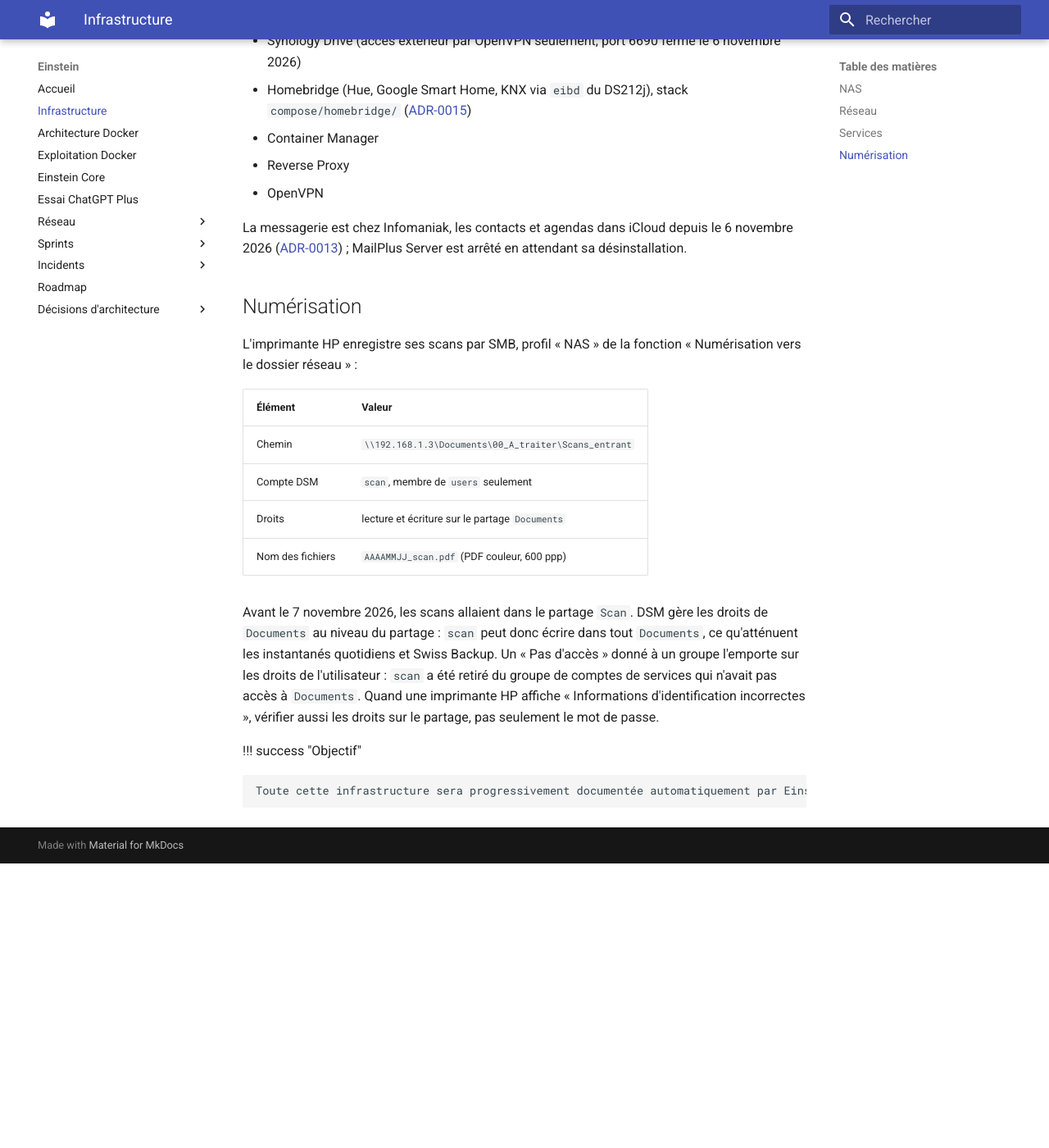
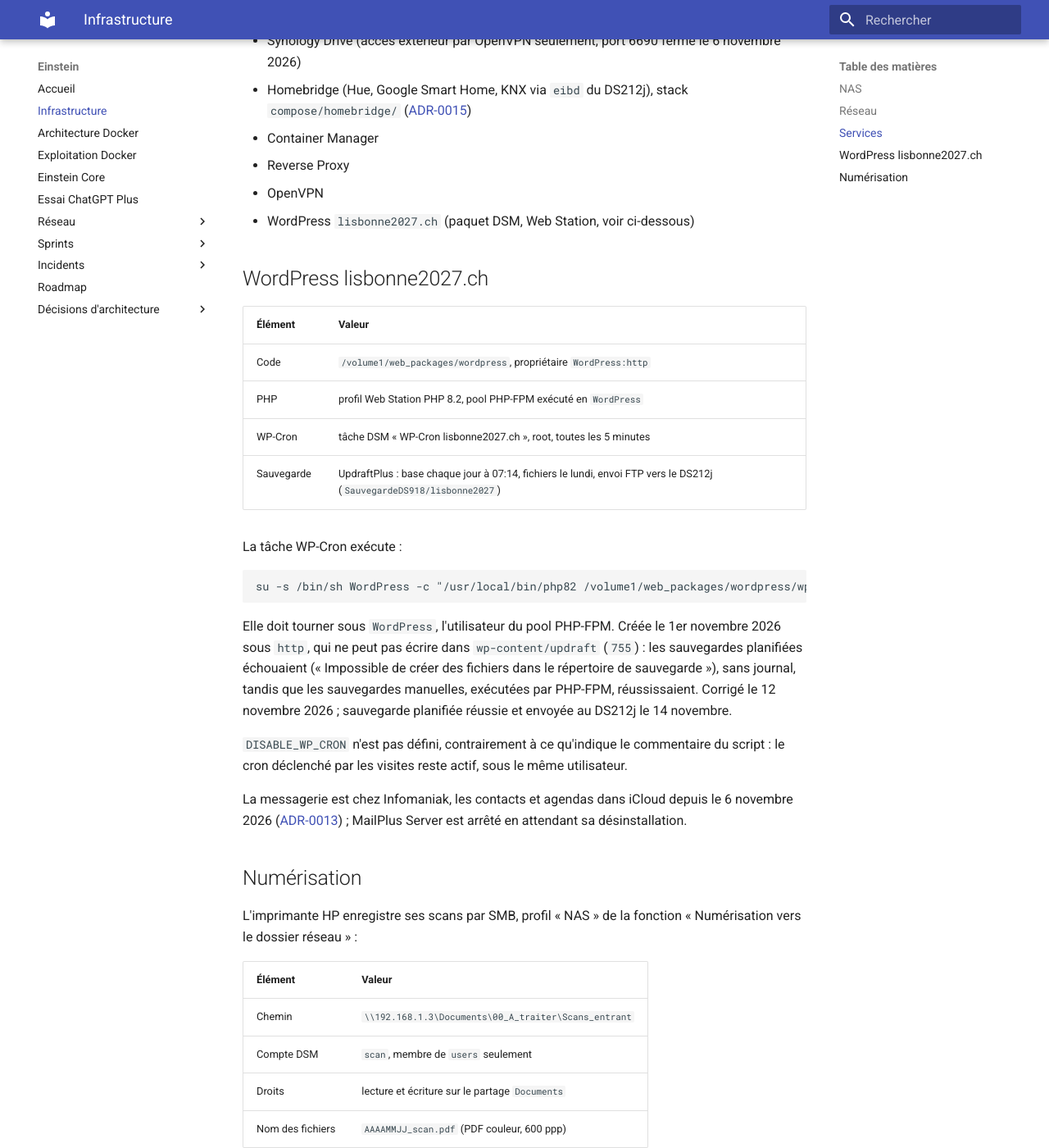
Before and after one commit to asanchez74/Einstein, an MkDocs documentation site: the page built from docs/infrastructure.md, in a window 1280 px wide and 1400 px high, scrolled down 1285 px. Shown: the whole window at 82% size. Built offline with MkDocs 1.6.1 and Material for MkDocs 9.7.7, drawn with Linux system fonts in a browser that asks for light colours; before the commit the page ends 2338 px from its top, so only the background shows below that.

Commit message:
docs: WordPress lisbonne2027.ch, tâche WP-Cron sous WordPress
Co-Authored-By: Claude Opus 5.5 <noreply@anthropic.com>

````diff
--- a/docs/infrastructure.md
+++ b/docs/infrastructure.md
@@ -41,6 +41,34 @@ documenter.
 - Container Manager
 - Reverse Proxy
 - OpenVPN
+- WordPress `lisbonne2027.ch` (paquet DSM, Web Station, voir ci-dessous)
+
+## WordPress lisbonne2027.ch
+
+| Élément | Valeur |
+|---|---|
+| Code | `/volume1/web_packages/wordpress`, propriétaire `WordPress:http` |
+| PHP | profil Web Station PHP 8.2, pool PHP-FPM exécuté en `WordPress` |
+| WP-Cron | tâche DSM « WP-Cron lisbonne2027.ch », root, toutes les 5 minutes |
+| Sauvegarde | UpdraftPlus : base chaque jour à 07:14, fichiers le lundi, envoi FTP vers le DS212j (`SauvegardeDS918/lisbonne2027`) |
+
+La tâche WP-Cron exécute :
+
+```sh
+su -s /bin/sh WordPress -c "/usr/local/bin/php82 /volume1/web_packages/wordpress/wp-cron.php"
+```
+
+Elle doit tourner sous `WordPress`, l'utilisateur du pool PHP-FPM. Créée le
+1er novembre 2026 sous `http`, qui ne peut pas écrire dans
+`wp-content/updraft` (`755`) : les sauvegardes planifiées échouaient
+(« Impossible de créer des fichiers dans le répertoire de sauvegarde »), sans
+journal, tandis que les sauvegardes manuelles, exécutées par PHP-FPM,
+réussissaient. Corrigé le 12 novembre 2026 ; sauvegarde planifiée réussie et
+envoyée au DS212j le 14 novembre.
+
+`DISABLE_WP_CRON` n'est pas défini, contrairement à ce qu'indique le
+commentaire du script : le cron déclenché par les visites reste actif, sous
+le même utilisateur.
 
 La messagerie est chez Infomaniak, les contacts et agendas dans iCloud depuis
 le 6 novembre 2026 ([ADR-0013](adr/0013-migration-messagerie-infomaniak.md)) ;
````
